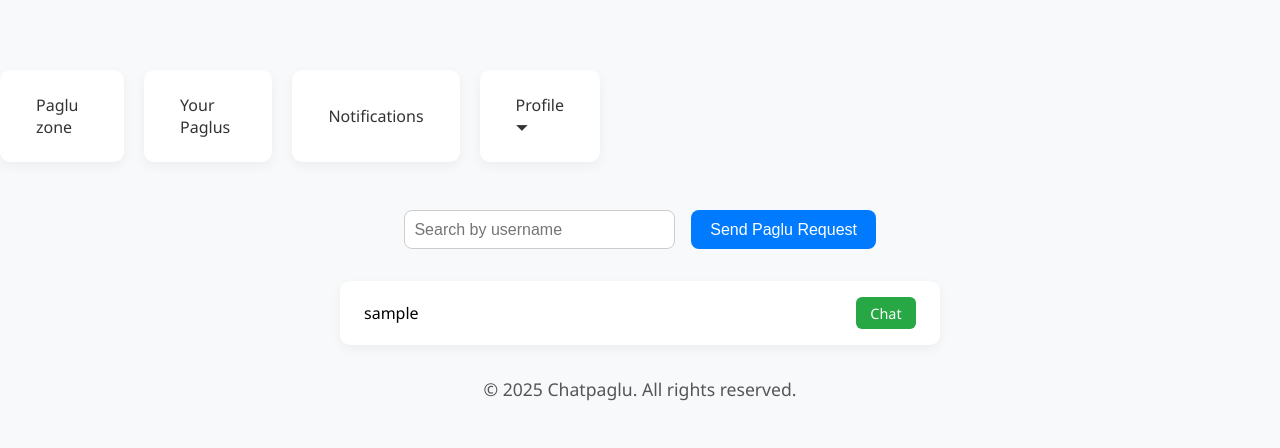
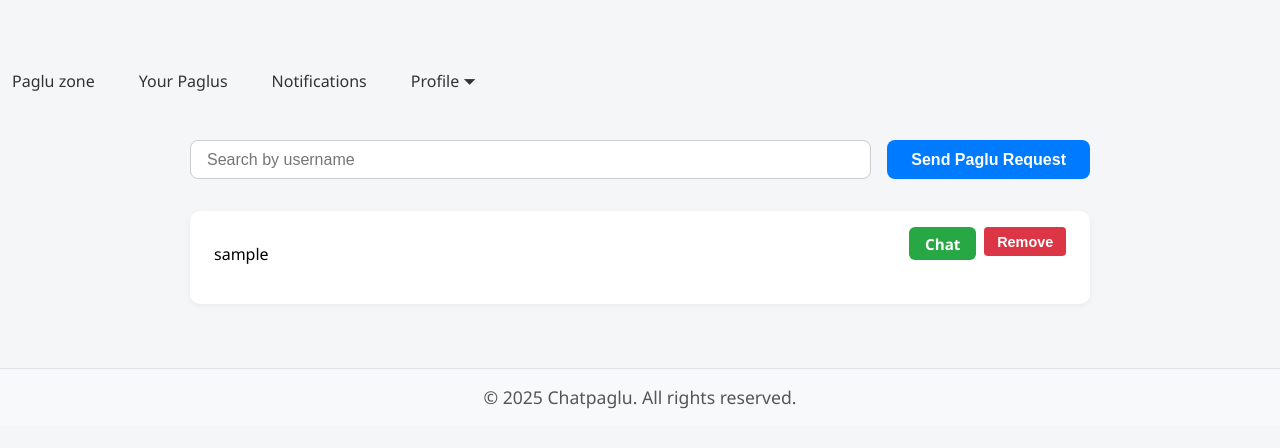
Before and after one commit to Dragun-op/Chat_paglu, a Flask app: page /yourPaglus in a window 1280 px wide. Shown: the top 448 px of the page. Run offline with Flask 3, Linux system fonts and the light colour scheme; the visitor is signed in with stand-in values (Sample User, id 1); tables that the repository leaves empty hold one stand-in row (values such as "Sample post").

Commit message:
New funtionalities added on paglu settings and view page

```diff
--- a/application/routes.py
+++ b/application/routes.py
@@ -4,8 +4,9 @@ from flask_socketio import send, join_room, emit
 from application import db,socketio,mail
 from flask_mail import Message
 from application.models import User, Friendship, Messages
-from application.forms import LogInForm , SignUpForm
+from application.forms import LogInForm , SignUpForm , UpdateProfileForm
 import random
+from datetime import timedelta
 
 def get_private_room(user1, user2):
     return "_".join(sorted([str(user1), str(user2)]))
@@ -54,7 +55,22 @@ def yourPaglu():
 
         return render_template('yourPaglu.html', title="yourPaglu", friends=friends, current_user=current_user)
 
+@app.route('/remove_friend/<int:friend_id>', methods=['POST'])
+def remove_friend(friend_id):
+    if 'UserName' not in session:
+        return redirect(url_for('login'))
 
+    friendship = Friendship.query.get_or_404(friend_id)
+    current_user_id = session['UserId']
+
+    if friendship.SenderId == current_user_id or friendship.ReceiverId == current_user_id:
+        db.session.delete(friendship)
+        db.session.commit()
+        flash("Friend removed successfully.")
+    else:
+        flash("You are not authorized to perform this action.")
+
+    return redirect(url_for('yourPaglu'))
 
 @app.route('/signup', methods=['GET','POST'])
 def signup():
@@ -136,20 +152,28 @@ def login():
         return redirect(url_for('pagluZone'))
 
     form = LogInForm()
-    if form.validate_on_submit()==True:
+    if form.validate_on_submit():
         Email = form.Email.data
         Password = form.Password.data
 
-        user= User.query.filter_by(Email=Email).first()
+        user = User.query.filter_by(Email=Email).first()
         if user and user.CheckPassword(Password):
             session['UserId'] = user.UserId
             session['UserName'] = user.UserName
-            print(session['UserId'])
-            flash(f"{session['UserName']} logged in succesfully!")
+
+            if form.RememberMe.data:
+                session.permanent = True
+                app.permanent_session_lifetime = timedelta(days=30)
+            else:
+                session.permanent = False
+
+            flash(f"{session['UserName']} logged in successfully!")
             return redirect(url_for("pagluZone"))
         else:
-            flash("Ivalid Credentials")
-    return render_template('login.html',title="login",form=form,login=True)
+            flash("Invalid Credentials")
+
+    return render_template('login.html', title="login", form=form, login=True)
+
 
 
 
@@ -201,17 +225,123 @@ def accept_request(fid):
     return redirect(url_for('notifications'))
 
 
-@app.route('/profile')
+@app.route('/profile', methods=['GET', 'POST'])
 def profile():
-    return render_template('profile.html')
+    if 'UserName' not in session:
+        return redirect(url_for('login'))
+
+    user = User.query.filter_by(UserName=session['UserName']).first()
+    form = UpdateProfileForm(obj=user)
+    form.original_username = user.UserName
+    form.original_email = user.Email
+
+    if form.validate_on_submit():
+        if not user.CheckPassword(form.CurrentPassword.data):
+            flash("Incorrect current password.", "danger")
+        else:
+
+            if form.Email.data != user.Email:
+                otp = random.randint(100000, 999999)
+                session['email_otp'] = str(otp)
+                session['new_email'] = form.Email.data
+                session['pending_updates'] = {
+                    'UserName': form.UserName.data,
+                    'FirstName': form.FirstName.data,
+                    'LastName': form.LastName.data,
+                    'NewPassword': form.NewPassword.data
+                }
+
+                msg = Message("Verify Your New Email", recipients=[form.Email.data])
+                msg.body = f"Your verification OTP is: {otp}"
+                try:
+                    mail.send(msg)
+                    flash("OTP sent to new email. Please verify.", "info")
+                    return redirect(url_for('verify_email_update'))
+                except Exception as e:
+                    flash("Failed to send OTP. Please try again.", "danger")
+                    return redirect(url_for('profile'))
+
+            user.UserName = form.UserName.data
+            user.FirstName = form.FirstName.data
+            user.LastName = form.LastName.data
+            if form.NewPassword.data:
+                user.SetPassword(form.NewPassword.data)
+            db.session.commit()
+            session['UserName'] = user.UserName
+            flash("Profile updated successfully!", "success")
+            return redirect(url_for('profile'))
+
+    if form.errors:
+        for field, errors in form.errors.items():
+            for error in errors:
+                flash(f"{field}: {error}", "danger")
+
+    return render_template('profile.html', title="View Profile", form=form)
 
 
+@app.route('/verify-email-update', methods=['GET', 'POST'])
+def verify_email_update():
+    if 'email_otp' not in session or 'new_email' not in session:
+        return redirect(url_for('profile'))
 
-@app.route('/settings')
-def settings():
-    return render_template('settings.html')
+    if request.method == 'POST':
+        entered_otp = request.form.get('otp')
+        if entered_otp == session['email_otp']:
+            user = User.query.get(session['UserId'])
+
+            updates = session.get('pending_updates', {})
+            user.Email = session['new_email']
+            user.UserName = updates.get('UserName', user.UserName)
+            user.FirstName = updates.get('FirstName', user.FirstName)
+            user.LastName = updates.get('LastName', user.LastName)
+
+            if updates.get('NewPassword'):
+                user.SetPassword(updates['NewPassword'])
+
+            db.session.commit()
+            session['UserName'] = user.UserName
+            flash("Email updated and verified successfully!", "success")
+
+            session.pop('email_otp')
+            session.pop('new_email')
+            session.pop('pending_updates')
+
+            return redirect(url_for('profile'))
+        else:
+            flash("Invalid OTP. Please try again.", "danger")
+
+    return render_template('verify_email_update.html')
 
 
+@app.route('/settings', methods=['GET','POST'])
+def settings():
+    if 'UserName' not in session:
+        return redirect(url_for('login'))
+
+    return render_template('settings.html', title="Settings")
+
+@app.route('/delete_account', methods=['POST'])
+def delete_account():
+    if 'UserName' not in session:
+        return redirect(url_for('login'))
+
+    user = User.query.filter_by(UserName=session['UserName']).first()
+    entered_password = request.form.get('delete_password')
+
+    if not user or not user.CheckPassword(entered_password):
+        flash("Incorrect password. Account not deleted.", "danger")
+        return redirect(url_for('profile'))
+
+    Friendship.query.filter((Friendship.SenderId == user.UserId) | (Friendship.ReceiverId == user.UserId)).delete()
+
+    Messages.query.filter((Messages.SenderId == user.UserId) | (Messages.ReceiverId == user.UserId)).delete()
+
+    db.session.delete(user)
+    db.session.commit()
+
+    session.clear()
+    flash("Your account has been permanently deleted.", "info")
+    return redirect(url_for('signup'))
 
 @app.route('/logout')
 def logout():
--- a/application/static/css/nav.css
+++ b/application/static/css/nav.css
@@ -78,3 +78,23 @@ body {
 .dropdown:hover .dropdown-content {
   display: block;
 }
+footer {
+  background-color: #f8f9fa;
+  padding: 1rem 0;
+  text-align: center;
+  font-size: 0.95rem;
+  color: #6c757d;
+  border-top: 1px solid #dee2e6;
+  margin-top: auto;
+}
+
+footer p {
+  margin: 0;
+}
+
+@media (max-width: 600px) {
+  footer {
+    font-size: 0.85rem;
+    padding: 0.8rem 0;
+  }
+}
--- a/application/static/css/paglu.css
+++ b/application/static/css/paglu.css
@@ -1,35 +1,42 @@
-/* paglu.css */
-
 body {
   font-family: 'Segoe UI', Tahoma, Geneva, Verdana, sans-serif;
-  background: #f8f9fa;
+  background: #f4f6f8;
   margin: 0;
   padding: 0;
 }
 
+.container {
+  max-width: 900px;
+  margin: 2rem auto;
+  padding: 1rem;
+}
+
 form {
-  margin: 2rem auto;
   display: flex;
+  flex-wrap: wrap;
+  gap: 1rem;
+  margin-bottom: 2rem;
   justify-content: center;
-  gap: 1rem;
-  flex-wrap: wrap;
 }
 
 form input[type="text"] {
-  padding: 0.6rem;
-  width: 250px;
+  flex: 1;
+  min-width: 280px;
+  padding: 0.6rem 1rem;
   border: 1px solid #ccc;
   border-radius: 8px;
   font-size: 1rem;
+  background: #fff;
 }
 
 form button {
-  padding: 0.6rem 1.2rem;
+  padding: 0.6rem 1.5rem;
   background-color: #007bff;
   color: white;
   border: none;
   border-radius: 8px;
   font-size: 1rem;
+  font-weight: bold;
   cursor: pointer;
 }
 
@@ -37,14 +44,13 @@ form button:hover {
   background-color: #0056b3;
 }
 
-ul {
+ul.friend-list {
   list-style: none;
   padding: 0;
-  max-width: 600px;
-  margin: 2rem auto;
+  margin: 0;
 }
 
-ul li {
+.friend-list li {
   background-color: #fff;
   border-radius: 10px;
   padding: 1rem 1.5rem;
@@ -52,40 +58,103 @@ ul li {
   display: flex;
   justify-content: space-between;
   align-items: center;
-  box-shadow: 0 4px 12px rgba(0,0,0,0.05);
-  transition: transform 0.2s;
+  box-shadow: 0 2px 6px rgba(0, 0, 0, 0.05);
+  transition: transform 0.2s ease;
 }
 
-ul li:hover {
-  transform: scale(1.01);
+.friend-list li:hover {
+  transform: translateY(-2px);
 }
 
-ul li a {
+.friend-list li a {
   background-color: #28a745;
   color: white;
-  padding: 0.4rem 0.9rem;
+  padding: 0.4rem 1rem;
   border-radius: 6px;
   text-decoration: none;
-  font-size: 0.9rem;
+  font-weight: bold;
+  font-size: 0.95rem;
 }
 
-ul li a:hover {
-  background-color: #1e7e34;
+.friend-list li a:hover {
+  background-color: #218838;
 }
 
 p {
   text-align: center;
   font-size: 1.1rem;
+  color: #555;
   margin-top: 2rem;
-  color: #555;
 }
 
+.chat-btn, .remove-btn {
+  padding: 0.4rem 0.8rem;
+  font-size: 0.9rem;
+  border-radius: 4px;
+  text-decoration: none;
+  font-weight: bold;
+}
+
+.chat-btn {
+  height: 48%;
+  background-color: #28a745;
+  color: white;
+  border: none;
+}
+
+.chat-btn:hover {
+  background-color: #218838;
+}
+
+.remove-btn {
+  background-color: #dc3545;
+  color: white;
+  border: none;
+  cursor: pointer;
+}
+
+.remove-btn:hover {
+  background-color: #c82333;
+}
+.friend-list li {
+  background-color: #fff;
+  border-radius: 10px;
+  padding: 1rem 1.5rem;
+  margin-bottom: 1rem;
+  display: flex;
+  justify-content: space-between;
+  align-items: center;
+  flex-wrap: wrap;
+  box-shadow: 0 2px 6px rgba(0, 0, 0, 0.05);
+  transition: transform 0.2s ease;
+}
+
+.friend-username {
+  font-weight: 500;
+  font-size: 1rem;
+  flex: 1;
+  min-width: 120px;
+  margin-bottom: 0.5rem;
+}
+
+.friend-actions {
+  display: flex;
+  gap: 0.5rem;
+}
+
+.friend-actions form,
+.friend-actions a {
+  display: inline-block;
+}
+
+
 .alert {
-  max-width: 600px;
+  max-width: 800px;
   margin: 1rem auto;
   padding: 1rem;
   border-radius: 8px;
   background-color: #fff3cd;
   color: #856404;
   border: 1px solid #ffeeba;
+  font-size: 0.95rem;
 }
--- a/application/templates/chat.html
+++ b/application/templates/chat.html
@@ -8,7 +8,9 @@
 
         <div id="chat-box" class="chat-box">
           {% for msg in messages %}
-            <p><b>{{ msg.Sender.UserName }}:</b> {{ msg.Content }}</p>
+            <p class="message {{ 'sent' if msg.SenderId == sender.UserId else 'received' }}">
+              <b>{{ msg.Sender.UserName }}:</b> {{ msg.Content | e }}
+            </p>
           {% endfor %}
         </div>
 
--- a/application/templates/yourPaglu.html
+++ b/application/templates/yourPaglu.html
@@ -5,14 +5,15 @@
 {% endblock %}
 
 {% block content %}
-  {% if session.get('UserName') != None %}
+<div class="container">
+  {% if session.get('UserName') %}
     <form method="POST">
       <input type="text" name="UserName" placeholder="Search by username" required>
       <button type="submit">Send Paglu Request</button>
     </form>
 
     {% if friends %}
-    <ul>
+      <ul class="friend-list">
         {% for f in friends %}
           {% if f.ReceiverId == current_user.UserId %}
             {% set friend = f.Sender %}
@@ -20,8 +21,14 @@
             {% set friend = f.Receiver %}
           {% endif %}
             <li>
-          {{ friend.UserName }}
-          <a href="{{ url_for('private_chat', username=friend.UserName) }}">Chat</a>
+              <div class="friend-username">{{ friend.UserName }}</div>
+              <div class="friend-actions">
+                <a href="{{ url_for('private_chat', username=friend.UserName) }}" class="chat-btn">Chat</a>
+                <form method="POST" action="{{ url_for('remove_friend', friend_id=f.FId) }}">
+                  <button type="submit" class="remove-btn" onclick="return
+                  confirm('Remove {{ friend.UserName }}?')">Remove</button>
+                </form>
+              </div>
             </li>
         {% endfor %}
       </ul>
@@ -29,4 +36,5 @@
       <p>No friends yet.</p>
     {% endif %}
   {% endif %}
+</div>
 {% endblock %}
```
Also changed, not shown: application/forms.py (+21 -1 lines), application/static/css/chat.css (+46 -31 lines), application/static/css/login.css (+19 -1 lines), application/static/css/profile.css (added, +66 -0 lines), application/static/css/settings.css (added, +32 -0 lines), application/static/js/chat.js (+7 -2 lines), application/templates/login.html (+4 -5 lines), application/templates/profile.html (+44 -0 lines), application/templates/settings.html (+14 -0 lines), application/templates/verify_email_update.html (added, +10 -0 lines). Lines whose indentation alone changed are shown as unchanged.
